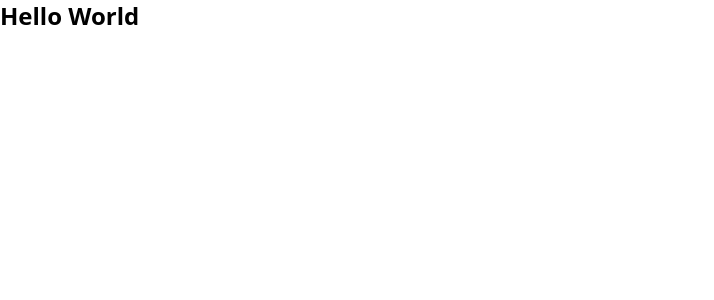
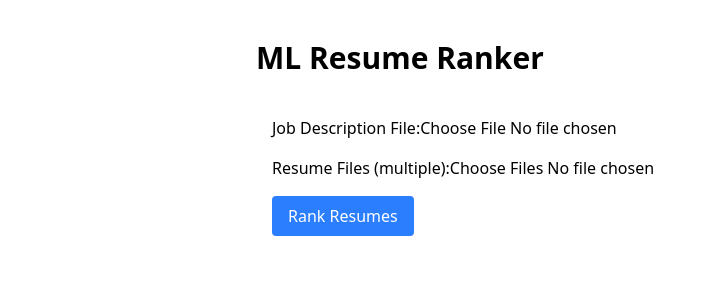
Before and after one commit to Mujeebhussain153/ml-resume-ranker, a React (Vite) app in the folder frontend/: page / in a window 1280 px wide. Shown: the top 300 px of the page, without its empty margins (0-714 px from the left). Built offline with nearby package versions, Linux system fonts and the light colour scheme.

Commit message:
main: Completed the UI of FileUpload Form and Results table

```diff
--- a/frontend/package.json
+++ b/frontend/package.json
@@ -11,6 +11,7 @@
   },
   "dependencies": {
     "@tailwindcss/vite": "^4.1.8",
+    "axios": "^1.9.0",
     "react": "^19.1.0",
     "react-dom": "^19.1.0"
   },
--- a/frontend/src/App.jsx
+++ b/frontend/src/App.jsx
@@ -1,11 +1,16 @@
-import { useState } from 'react'
+import React from 'react';
+import FileUploadForm from './components/FileUploadForm';
 
 function App() {
   return (
-    <>
-     <h1 className='text-2xl font-bold'>Hello World</h1>
-    </>
-  )
+    <div className="max-w-3xl mx-auto py-10">
+      {/* App Title */}
+      <h1 className="text-3xl font-bold mb-6">ML Resume Ranker</h1>
+
+      {/* Upload Form Component */}
+      <FileUploadForm />
+    </div>
+  );
 }
 
-export default App
+export default App;
--- /dev/null
+++ b/frontend/src/api/api.js
@@ -0,0 +1,7 @@
+import axios from "axios";
+
+const AXInstance = axios.create({
+    baseURL: "http://127.0.0.1:8000/api"
+})
+
+export default AXInstance;
--- /dev/null
+++ b/frontend/src/components/FileUploadForm.jsx
@@ -0,0 +1,72 @@
+import { useState } from "react";
+import AXInstance from "../api/api";
+import ResultTable from "./ResultTable";
+
+const FileUploadForm = () =>{
+    const [jdFile, setJdFile] = useState(null);
+    const [resumeFiles, setResumeFiles] = useState([]);
+    const [results, setResults] = useState([]);
+    const [loading, setLoading] = useState(false);
+
+    const handleSubmit = (e) => {
+
+        e.preventDefault()
+        if(!jdFile || resumeFiles.length === 0){
+            alert("Please Provide a job description and atleast a single resume")
+            return
+        }
+        //constructing a set of key/value pairs representing the fields and values of the form
+        const formData = new FormData();
+        formData.append('jd_file', jdFile)
+        resumeFiles.forEach(file => {
+            formData.append('resume_files', file)
+        })
+        setLoading(true);
+
+        try{
+            const res = AXInstance.post('/rank-resumes', formData, {
+                headers: { 'Content-Type': 'multipart/form-data' }
+            })
+            setResults(res.data.ranked_resumes)
+        }catch (error) {
+            console.error(error);
+            alert('Something went wrong while uploading.');
+        }finally {
+            setLoading(false); // Stop loading
+        }
+    }
+
+    return(
+        <div className="p-4">
+            <form onSubmit={handleSubmit} className="space-y-4">
+                <div>
+                    <label className="font-medium">Job Description File:</label>
+                    <input
+                        type="file"
+                        accept=".pdf,.docx"
+                        onChange={e => setJdFile(e.target.files[0])} // Save file to state
+                    />
+                </div>
+                <div>
+                    <label className="font-medium">Resume Files (multiple):</label>
+                    <input
+                        type="file"
+                        accept=".pdf,.docx"
+                        multiple
+                        onChange={e => setResumeFiles([...e.target.files])} // Save all files to state
+                    />
+                </div>
+                <button
+                    type="submit"
+                    disabled={loading}
+                    className="bg-blue-500 text-white px-4 py-2 rounded"
+                    >
+                    {loading ? 'Ranking...' : 'Rank Resumes'} {/* Show loading text */}
+                </button>
+            </form>
+            {results.length > 0 && <ResultTable results={results} />}
+        </div>
+    )
+}
+
+export default FileUploadForm;
--- /dev/null
+++ b/frontend/src/components/ResultTable.jsx
@@ -0,0 +1,33 @@
+import React from 'react';
+
+// Table to display ranked resumes
+const ResultTable = ({ results }) => {
+  return (
+    <div className="mt-6">
+      <h2 className="text-xl font-semibold mb-2">Ranked Resumes</h2>
+
+      {/* Simple styled HTML table */}
+      <table className="min-w-full border border-gray-300 text-left">
+        <thead className="bg-gray-100">
+          <tr>
+            <th className="border px-4 py-2">Rank</th>
+            <th className="border px-4 py-2">Filename</th>
+            <th className="border px-4 py-2">Score</th>
+          </tr>
+        </thead>
+
+        <tbody>
+          {results.map((r, i) => (
+            <tr key={r.filename}>
+              <td className="border px-4 py-2">{i + 1}</td>        {/* Rank */}
+              <td className="border px-4 py-2">{r.filename}</td>   {/* Filename */}
+              <td className="border px-4 py-2">{r.score}</td>      {/* Score */}
+            </tr>
+          ))}
+        </tbody>
+      </table>
+    </div>
+  );
+};
+
+export default ResultTable;
```
Also changed, not shown: 2 other files (tests, documents, lock files or other folders).
